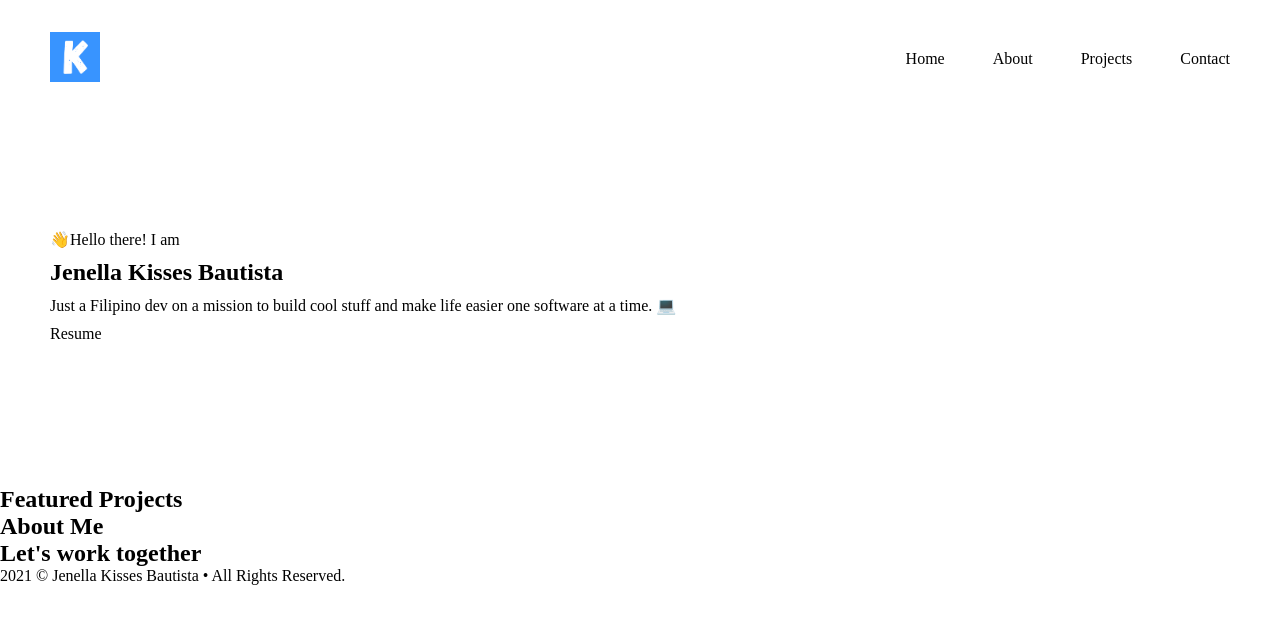
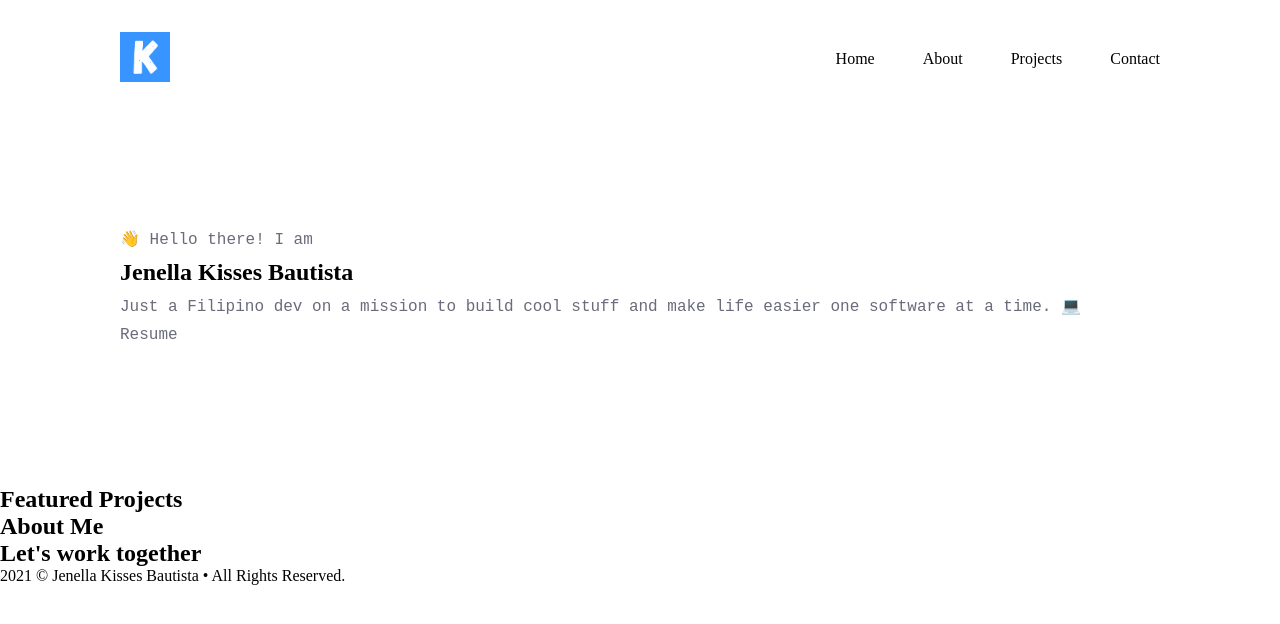
Before and after one commit to jdraffs/Personal-Portfolio, a plain HTML site: page index.html in a window 1280 px wide. Drawn offline with Linux system fonts and the light colour scheme.

Commit message:
Added nice fonts from google fonts

```diff
--- a/styles.css
+++ b/styles.css
@@ -17,7 +17,7 @@ nav {
     justify-content: space-between;
     align-items: center;
     padding-top: 2rem;
-    margin: 0 50px;
+    margin: 0 120px;
 }
 .right-nav {
     display: flex;
@@ -39,5 +39,9 @@ li {
     gap: 10px;
     flex-basis: 100px;
     height: 400px;
-    margin: 0 50px;
+    margin: 0 120px;
 }
+.hero-container > p {
+    font-family: "Inconsolata", monospace;
+    color: #6a6b7b;
+}
```
Also changed, not shown: index.html (+1 -1 lines).
